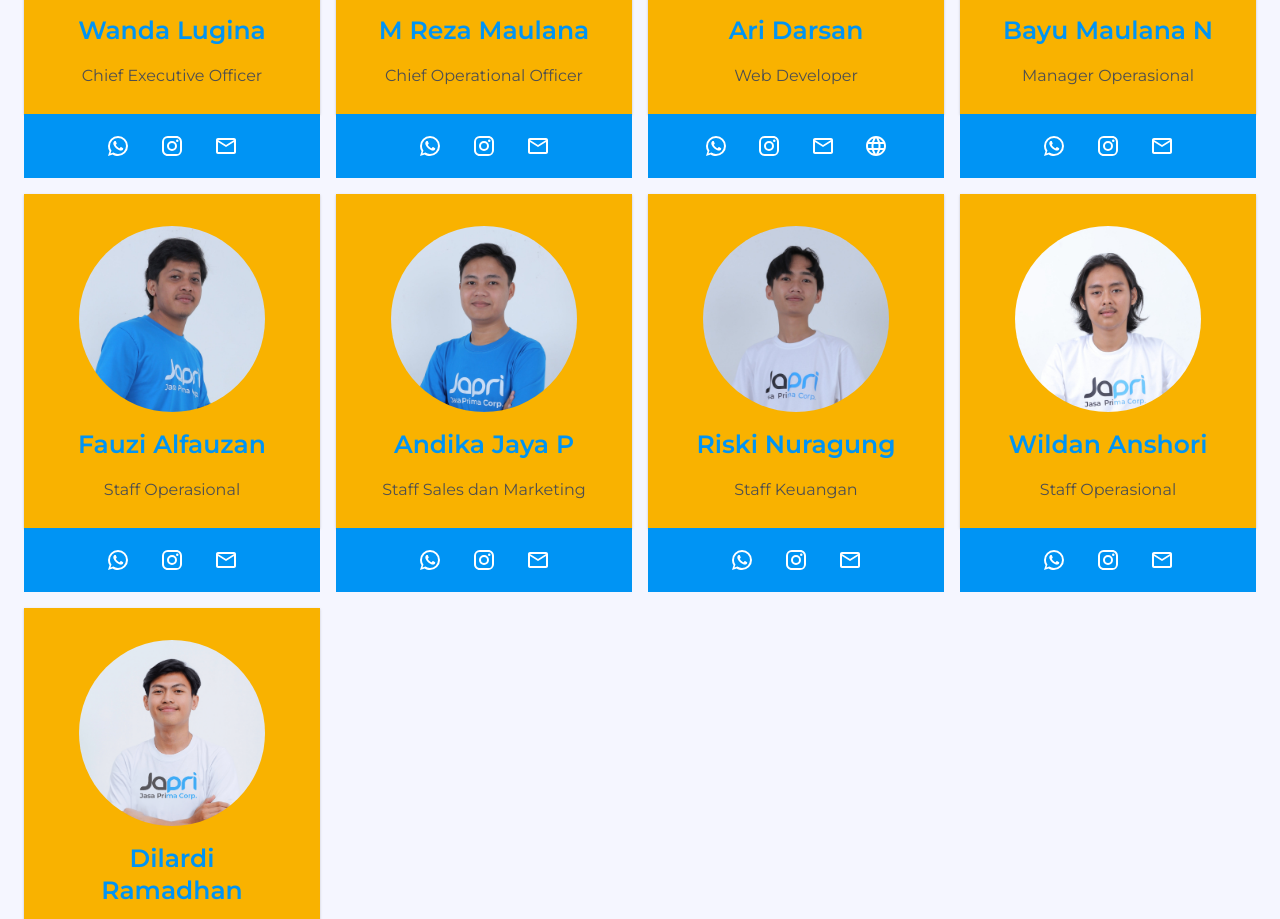
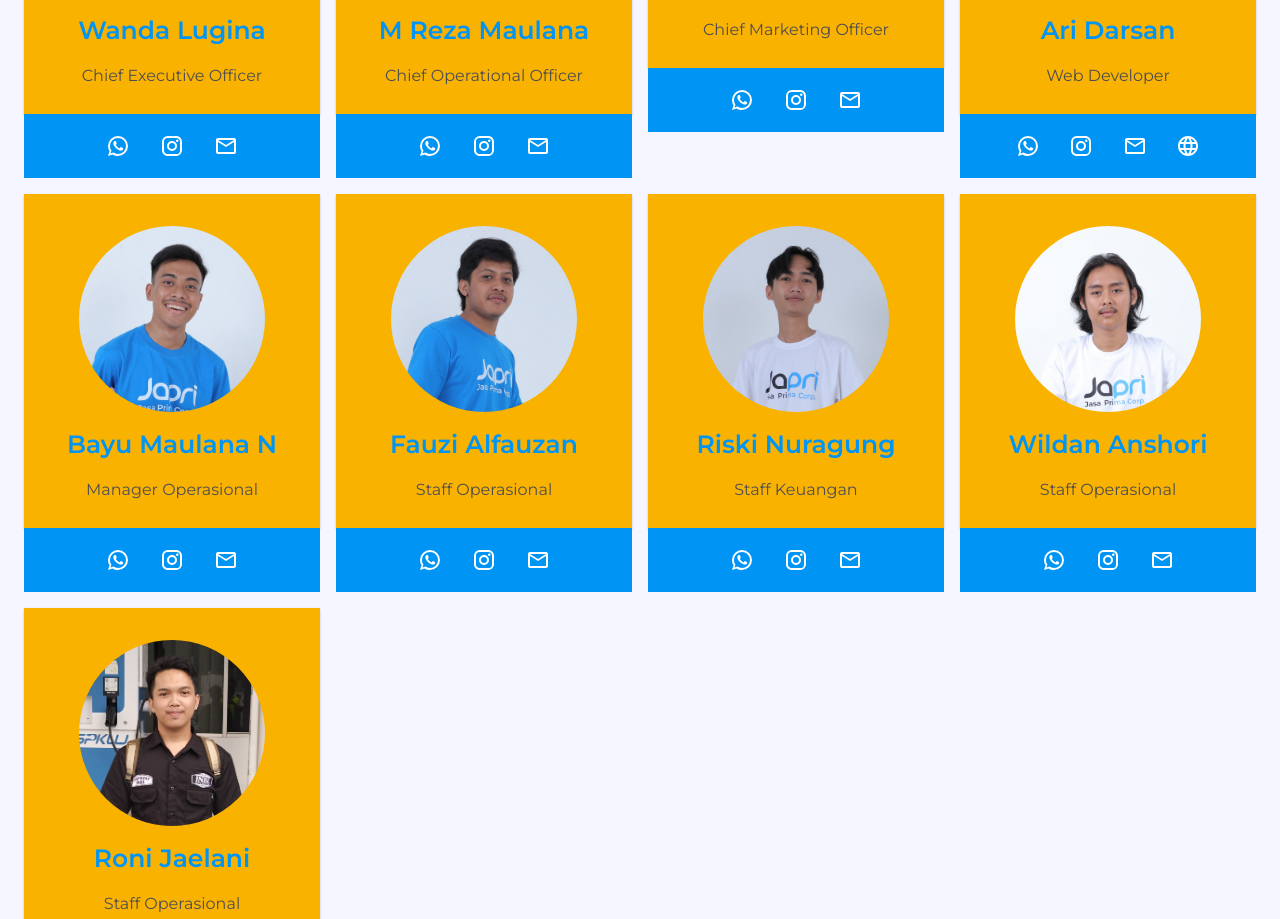
Before and after one commit to aridarsan/japri-corp, a React (Create React App) app: page /about in a window 1280 px wide. Shown: the part 1793-2712 px from the top of the page. Built offline with nearby package versions, Linux system fonts and the light colour scheme; what react-swipeable-views-utils would draw is missing.

Commit message:
little fix

```diff
--- a/src/Components/Direksi.js
+++ b/src/Components/Direksi.js
@@ -18,8 +18,8 @@ import bayu from '../Images/direksi/bayu.png';
 import riski from '../Images/direksi/riski.png';
 import wildan from '../Images/direksi/wildan.png';
 import fauzi from '../Images/direksi/fauzi.png';
-import andika from '../Images/direksi/andika.png';
-import dilardi from '../Images/direksi/dilar.png';
+import ade from '../Images/direksi/ade.png';
+import roni from '../Images/direksi/roni.png';
 
 const tim = [
   {
@@ -38,6 +38,15 @@ const tim = [
     whatsapp: 'https://wa.me/6285720705717',
     instagram: 'https://www.instagram.com/rezamaulard/',
     email: 'mailto:rezamaulana1327.rm@gmail.com',
+    web: '',
+  },
+  {
+    nama: 'Ade Rohimat',
+    jabatan: 'Chief Marketing Officer',
+    foto: ade,
+    whatsapp: 'https://wa.me/6287773148887',
+    instagram: 'https://www.instagram.com/aderohimat62/',
+    email: 'mailto:aderohimat163@gmail.com',
     web: '',
   },
   {
@@ -68,15 +77,6 @@ const tim = [
     web: '',
   },
   {
-    nama: 'Andika Jaya P',
-    jabatan: 'Staff Sales dan Marketing',
-    foto: andika,
-    whatsapp: 'https://wa.me/6282315164636',
-    instagram: 'https://www.instagram.com/',
-    email: 'mailto:japri.corporation@gmail.com',
-    web: '',
-  },
-  {
     nama: 'Riski Nuragung',
     jabatan: 'Staff Keuangan',
     foto: riski,
@@ -95,21 +95,21 @@ const tim = [
     web: '',
   },
   {
-    nama: 'Dilardi Ramadhan',
-    jabatan: 'Digital Marketing',
-    foto: dilardi,
-    whatsapp: 'https://wa.me/6283824806906',
+    nama: 'Roni Jaelani',
+    jabatan: 'Staff Operasional',
+    foto: roni,
+    whatsapp: 'https://wa.me/6281312050864',
     instagram: 'https://www.instagram.com/',
-    email: ' ',
+    email: 'mailto:japri.corporation@gmail.com',
     web: '',
   },
   // {
-  //   nama: 'Ade Rohimat',
-  //   jabatan: 'Chief Marketing Officer',
-  //   foto: ade,
-  //   whatsapp: 'https://wa.me/6287773148887',
-  //   instagram: 'https://www.instagram.com/aderohimat62/',
-  //   email: 'mailto:aderohimat163@gmail.com',
+  //   nama: 'Dilardi Ramadhan',
+  //   jabatan: 'Digital Marketing',
+  //   foto: dilardi,
+  //   whatsapp: 'https://wa.me/6283824806906',
+  //   instagram: 'https://www.instagram.com/',
+  //   email: ' ',
   //   web: '',
   // },
 ];
--- a/src/Components/Produk.js
+++ b/src/Components/Produk.js
@@ -19,7 +19,7 @@ const produk = [
     wa: 'https://wa.me/+628992021306?text=Hallo%20mang%20japs%2C%20aku%20mau%20order%20Print%20nih%20%F0%9F%98%81%0ADiambil%20pukul%20berapa%20%20%20%20%20%20%3A%0ABerapa%20rangkap%20%20%20%20%20%20%20%20%20%20%20%20%20%20%20%20%20%3A%0APascabayar%2Fprabayar%20%20%20%20%20%20%20%3A%0A%0A%0ADiisi%20dulu%20ya%20guys%20..%0A%23BisnisnyaMahasiswa%0A%23WaktuIndonesiaSkripsi',
   },
   {
-    src: konveksi,
+    src: percetakan,
     title: 'Japri Percetakan',
     description:
       'Japri menawarkan produk percetakan kualitas tinggi dengan harga murah',
@@ -27,7 +27,7 @@ const produk = [
     wa: 'https://wa.me/+628992021306?text=Hallo%20mang%20japs%2C%20aku%20mau%20order%20Percetakan%20nih%20%F0%9F%98%81%0ABuat%20kapan%20%20%20%20%20%20%20%20%20%3A%20%0ABerapa%20pcs%20%20%20%20%20%20%20%20%20%3A%20%0ABahan%20produk%20%20%20%20%20%3A%0ADesignnya%20ada%20%20%3F%20%20%3A%0A%0A%0ADiisi%20dulu%20ya%20guys%20..%0A%23BisnisnyaMahasiswa',
   },
   {
-    src: percetakan,
+    src: konveksi,
     title: 'Japri Konveksi',
     description:
       'Japri menawarkan produk konveksi kualitas nomor 1 dan harga bersahabat',
```
Also changed, not shown: src/Images/direksi/roni.png (added), 1 other file (tests, documents, lock files or other folders).
